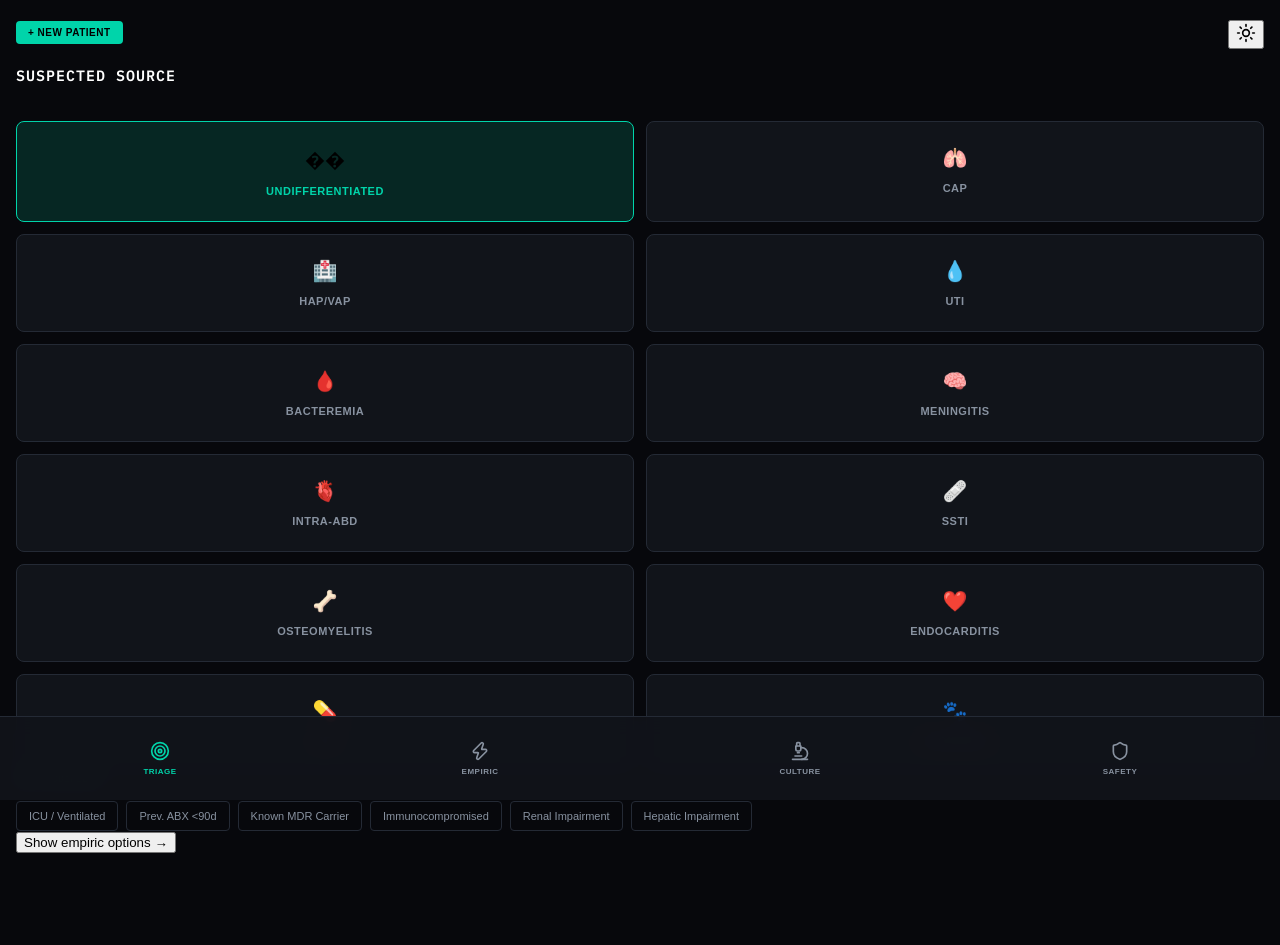
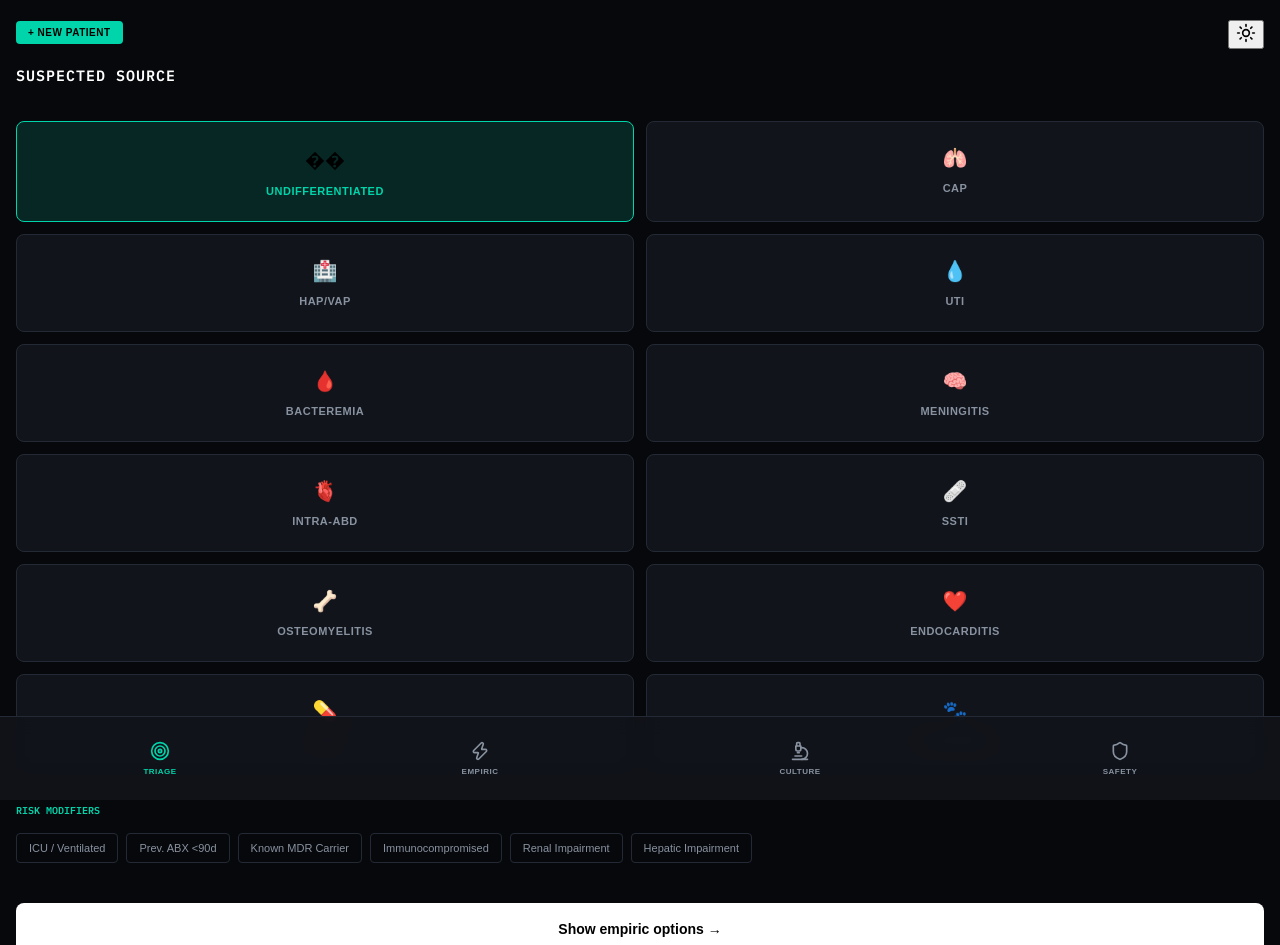
Before and after one commit to beandoc/antibiotic, a React (Vite) app: page / in a window 1280 px wide. Shown: the top 945 px of the page. Built offline with nearby package versions, Linux system fonts and the light colour scheme.

Commit message:
💄 Style: Fixed SituationScreen UI overlapping and styled the Show Empiric Options button correctly

```diff
--- a/src/index.css
+++ b/src/index.css
@@ -952,3 +952,26 @@ body {
 
 .fade-in { animation: fadeIn 0.2s ease-out; }
 @keyframes fadeIn { from { opacity: 0; } to { opacity: 1; } }
+
+/* ── TRIAGE SCREEN FIXES ── */
+.modifier-section {
+  margin-top: 32px;
+  margin-bottom: 40px;
+}
+
+.triage-footer {
+  margin-top: auto;
+  padding-bottom: 24px;
+}
+
+.confirm-btn {
+  width: 100%;
+  background: #fff;
+  color: #000;
+  border: none;
+  padding: 18px;
+  border-radius: 8px;
+  font-size: 14px;
+  font-weight: 800;
+  cursor: pointer;
+}
```
